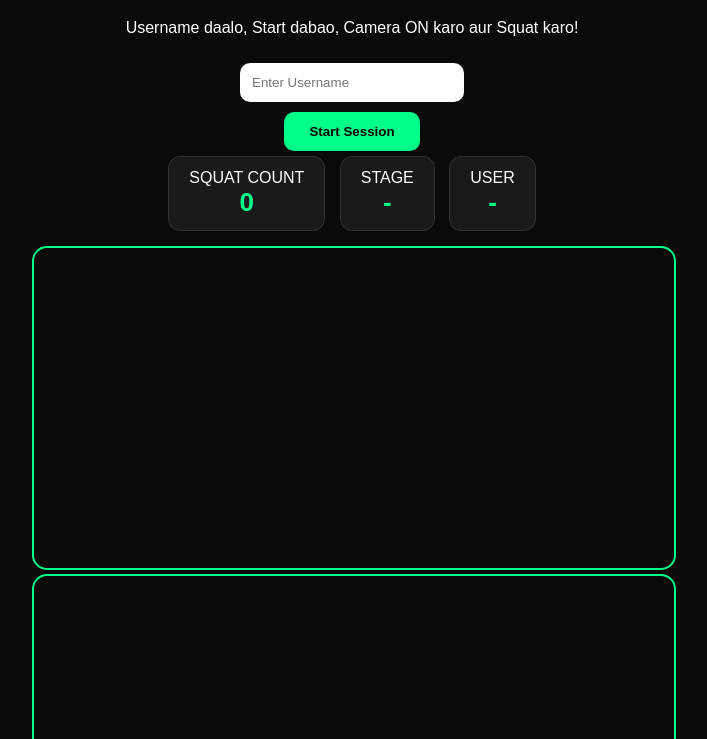
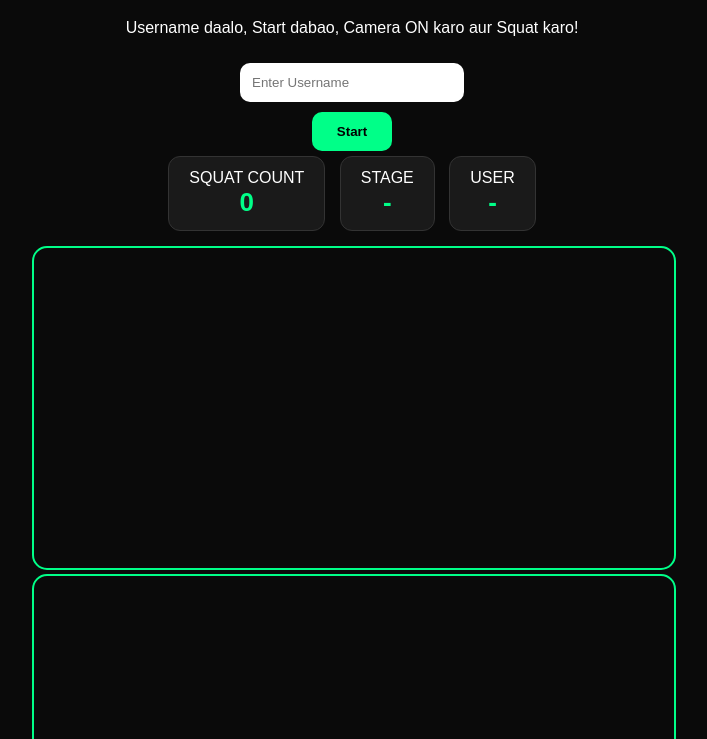
Before and after one commit to ks1002987-ctrl/AI-Realtime-GYM-Coach-Web, a plain HTML site: page trainer.html in a window 1280 px wide. Shown: the part 61-800 px from the top of the page, without its empty margins (288-995 px from the left). Drawn offline with Linux system fonts and the light colour scheme; a script that the page names is missing.

Commit message:
Update trainer.html

```diff
--- a/trainer.html
+++ b/trainer.html
@@ -19,7 +19,7 @@ button{padding:12px 25px;background:#00ff88;border:none;border-radius:10px;font-
 <h1>AI Real-time GYM Trainer</h1>
 <p>Username daalo, Start dabao, Camera ON karo aur Squat karo!</p>
 <input id="username" placeholder="Enter Username"><br>
-<button onclick="start()">Start Session</button><br>
+<button onclick="start()">Start</button><br>
 <div class="card">SQUAT COUNT<b id="count">0</b></div>
 <div class="card">STAGE<b id="stage">-</b></div>
 <div class="card">USER<b id="user">-</b></div>
```
